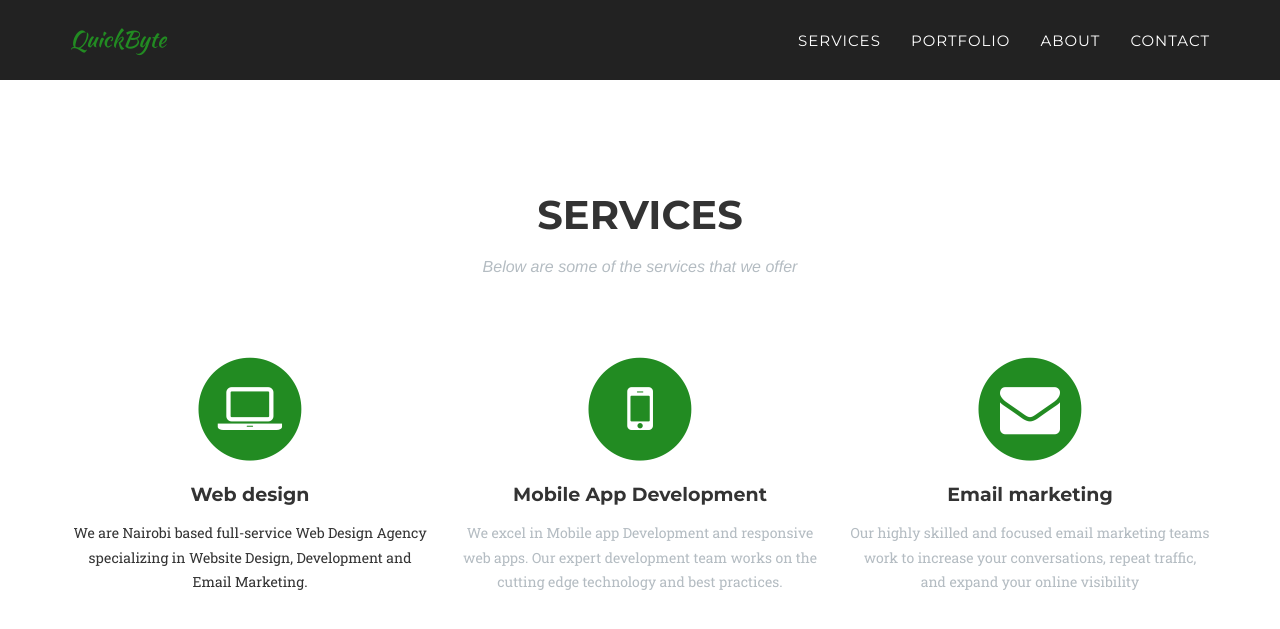
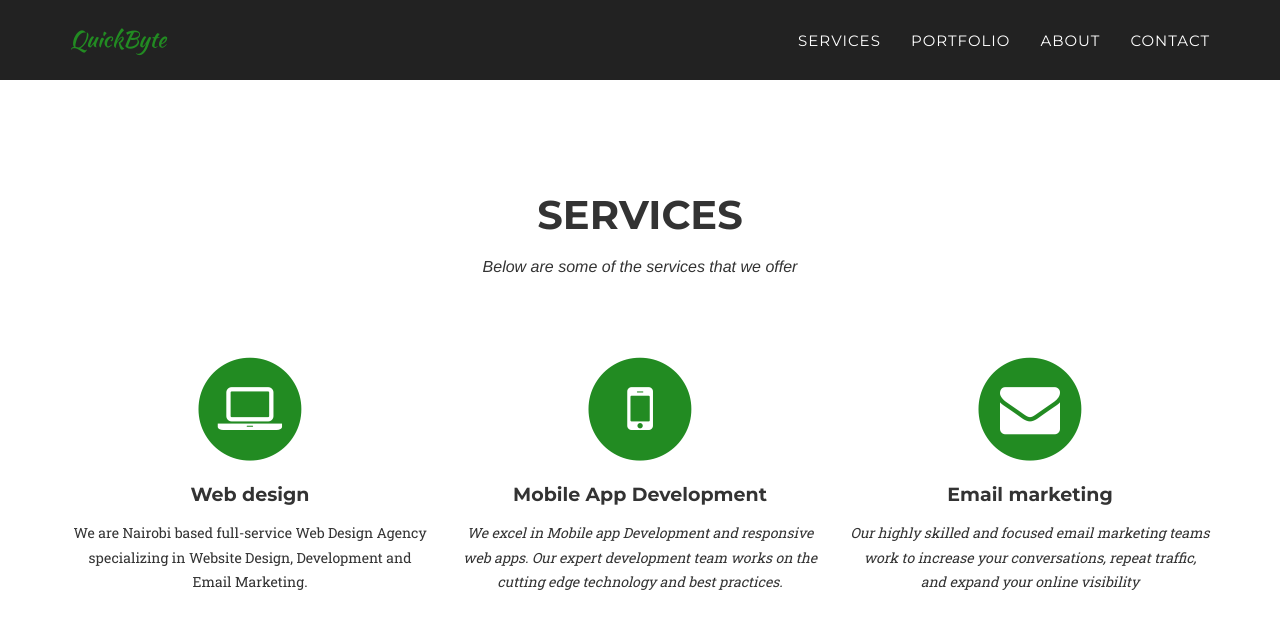
Before and after one commit to quickbyte/quickbyte.github.io, a Jekyll site: the page built from index.html, in a window 1280 px wide and 900 px high, scrolled down 725 px. Shown: the top 629 px of the window. Built offline with Jekyll 4.4.1, drawn with Linux system fonts in a browser that asks for light colours; some web fonts are replaced.

Commit message:
Updated Services.html

```diff
--- a/_includes/services.html
+++ b/_includes/services.html
@@ -4,7 +4,7 @@
             <div class="row">
                 <div class="col-lg-12 text-center">
                     <h2 class="section-heading">Services</h2>
-                    <h3 class="section-subheading text-muted">Below are some of the services that we offer</h3>
+                    <h3 class="section-subheading"><i>Below are some of the services that we offer</i></h3>
                 </div>
             </div>
             <div class="row text-center">
@@ -22,7 +22,7 @@
                         <i class="fa fa-mobile fa-stack-1x fa-inverse"></i>
                     </span>
                     <h4 class="service-heading">Mobile App Development</h4>
-                    <p class="text-muted">We excel in  Mobile app Development and responsive web apps. Our expert development team works on the cutting edge  technology and best practices.</p>
+                    <p><i>We excel in  Mobile app Development and responsive web apps. Our expert development team works on the cutting edge technology and best practices.</i></p>
                 </div>
                 <div class="col-md-4">
                     <span class="fa-stack fa-4x">
@@ -30,7 +30,7 @@
                         <i class="fa fa-envelope fa-stack-1x fa-inverse"></i>
                     </span>
                     <h4 class="service-heading">Email marketing</h4>
-                    <p class="text-muted">Our highly skilled and focused email marketing teams work to increase your conversations, repeat traffic, and expand your online visibility</p>
+                    <p><i>Our highly skilled and focused email marketing teams work to increase your conversations, repeat traffic, and expand your online visibility</i></p>
                 </div>
             </div>
         </div>
```
